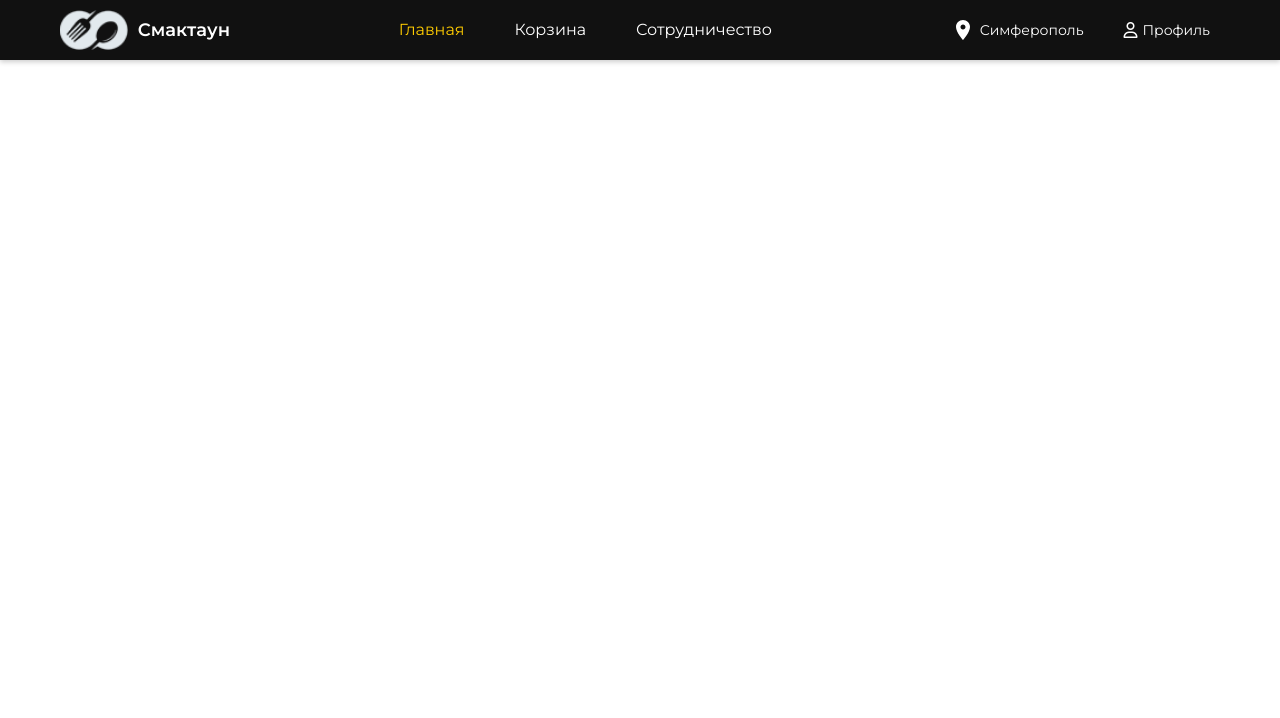
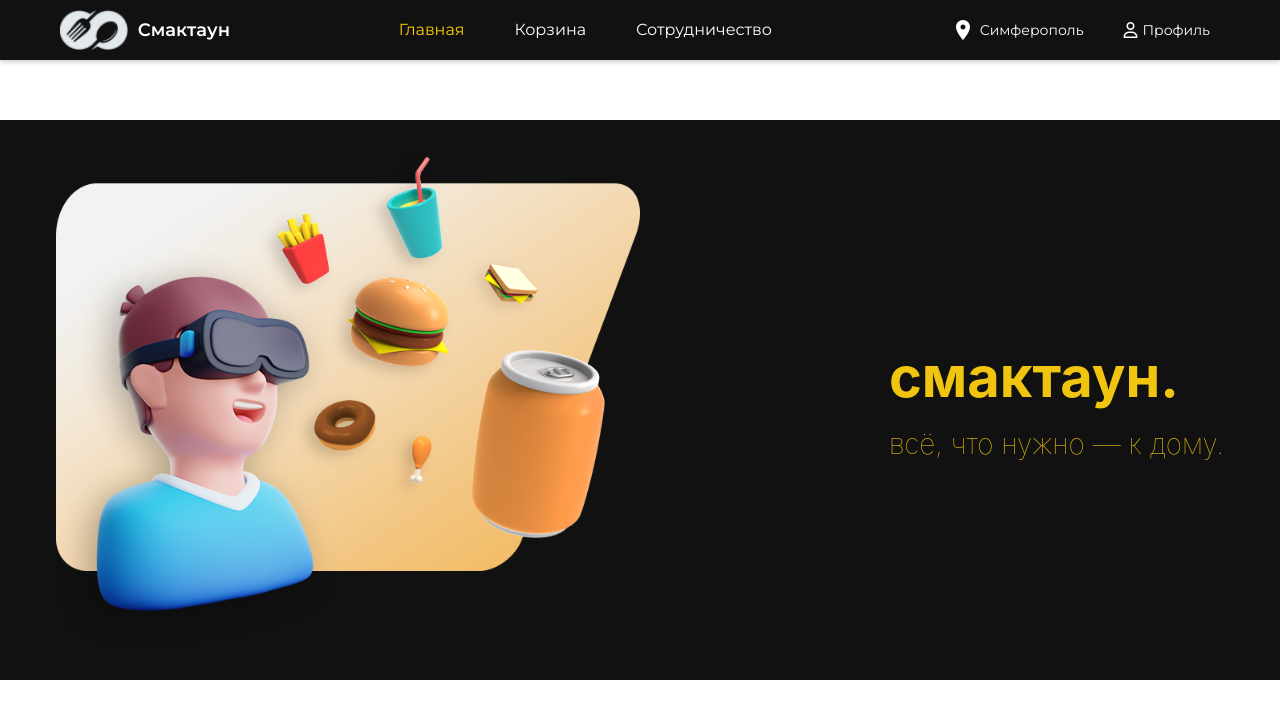
Before and after one commit to SmakTown-company/Frontend, a Vue app: page / in a window 1280 px wide. Shown: the top 718 px of the page. Built offline with nearby package versions, Linux system fonts and the light colour scheme.

Commit message:
Добавлен Banner(Нужно доработать)

```diff
--- a/src/App.vue
+++ b/src/App.vue
@@ -1,16 +1,19 @@
 <template>
   <div id="app">
     <Header />
+    <Banner />
   </div>
 </template>
 
 <script>
 import Header from "./components/Header.vue";
+import Banner from "./components/Banner.vue";
 
 export default {
   name: "App",
   components: {
     Header,
+    Banner,
   },
 };
 </script>
@@ -19,4 +22,10 @@ export default {
 body {
   margin: 0; /* Убираем стандартные отступы браузера */
 }
+
+#app {
+  margin: 0; /* Убираем отступы у корневого элемента */
+  padding: 0; /* Убираем отступы у корневого элемента */
+  box-sizing: border-box; /* Применяем border-box для всех элементов */
+}
 </style>
--- /dev/null
+++ b/src/components/Banner.vue
@@ -0,0 +1,80 @@
+<template>
+  <div class="banner">
+    <div class="banner-content">
+      <img class="banner-image" src="@/assets/banner.svg" alt="Banner Illustration" />
+      <div class="banner-text">
+        <h1 class="banner-title">смактаун.</h1>
+        <p class="banner-subtitle">всё, что нужно — к дому.</p>
+      </div>
+    </div>
+  </div>
+</template>
+
+<script>
+export default {
+  name: "Banner",
+};
+</script>
+
+<style scoped>
+
+/* Универсальный сброс стилей */
+*, *::before, *::after {
+  box-sizing: border-box;
+  margin: 0;
+  padding: 0;
+}
+
+/* Основной стиль баннера */
+.banner {
+  display: flex;
+  justify-content: center;
+  align-items: center;
+  background-color: #111; /* Фон баннера */
+  width: 100vw; /* Баннер на всю ширину экрана */
+  height: auto; /* Автоматическая высота */
+  min-height: 70vh; /* Минимальная высота */
+  margin: 0 auto; /* Центрируем, если есть родитель с отступами */
+  box-sizing: border-box;
+  margin-top: 0; /* Убираем отступ сверху */
+}
+
+/* Контент внутри баннера */
+.banner-content {
+  display: flex;
+  flex-direction: row;
+  align-items: center;
+  justify-content: space-between;
+  max-width: 1200px; /* Ограничиваем ширину контента */
+  width: 100%;
+  padding: 1rem; /* Внутренние отступы */
+  color: #f1c40f; /* Цвет текста */
+}
+
+/* Изображение в баннере */
+.banner-image {
+  flex-shrink: 0; /* Запрещаем сжимать изображение */
+  width: 50%; /* Половина ширины для изображения */
+  max-width: 600px; /* Максимальная ширина */
+}
+
+/* Текст в баннере */
+.banner-text {
+  margin-left: 2rem; /* Отступ от изображения */
+  text-align: left;
+}
+
+/* Стили заголовка */
+.banner-title {
+  font-size: 3.5rem; /* Размер заголовка */
+  font-weight: bold;
+  margin: 0;
+}
+
+/* Стили подзаголовка */
+.banner-subtitle {
+  font-size: 1.75rem;
+  font-weight: lighter;
+  margin: 0;
+}
+</style>
--- a/src/components/Header.vue
+++ b/src/components/Header.vue
@@ -63,9 +63,11 @@
   background-color: #111;
   color: white;
   z-index: 1000;
-    padding: 10px 0;
+  padding: 10px 0; /* Оставляем небольшой отступ внутри хедера */
   box-shadow: 0px 2px 5px rgba(0, 0, 0, 0.2);
+  height: 60px; /* Фиксированная высота хедера */
 }
+
 
 .container {
   max-width: 1200px;
```
Also changed, not shown: src/assets/banner.svg (added). Lines whose indentation alone changed are shown as unchanged.
